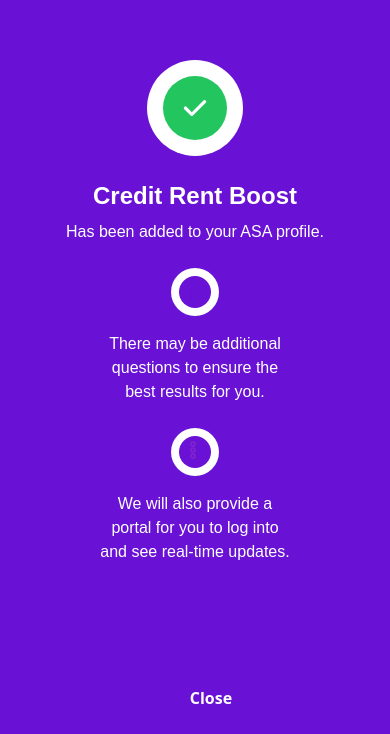
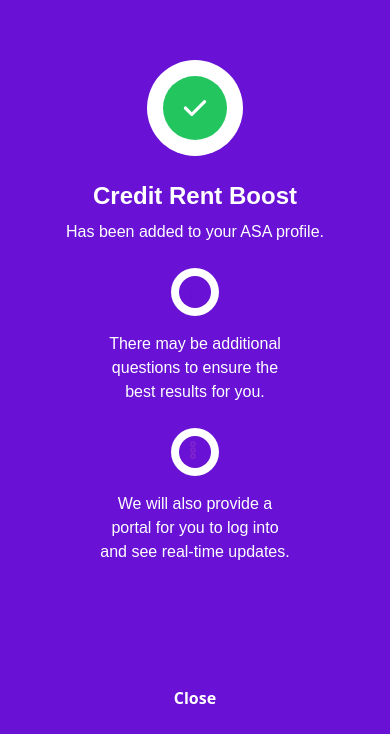
Before and after one commit to vinender/payment-pwa, a React (Create React App) app: page /credit-rent-boost in a window 390 px wide. Shown: the part 110-844 px from the top of the page. Built offline with nearby package versions, Linux system fonts and the light colour scheme.

Commit message:
rent boost screen responsive

```diff
--- a/src/components/rent-boost.js
+++ b/src/components/rent-boost.js
@@ -63,7 +63,7 @@
       <p className="text-white font-poppins text-center mt-4">
         We will also provide a <br /> portal for you to log into <br /> and see real-time updates.
       </p>
-      <button className="fixed bottom-0 left-0 mx-auto w-full mb-4 ml-4 text-white font-bold py-2 px-4 rounded-full">
+      <button className="fixed bottom-0 left-0 mx-auto w-full mb-4 ml- text-white font-bold py-2 px-4 rounded-full">
         Close
       </button>
     </div>
```
